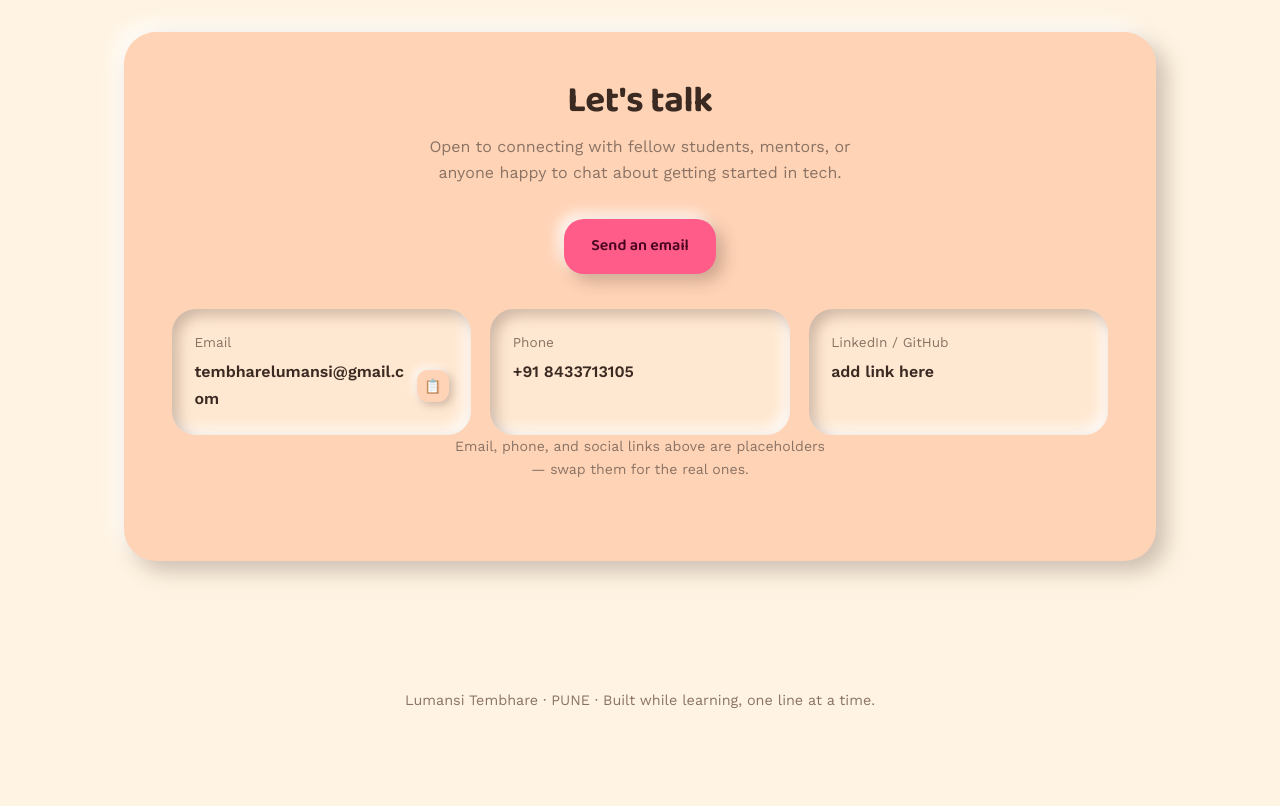
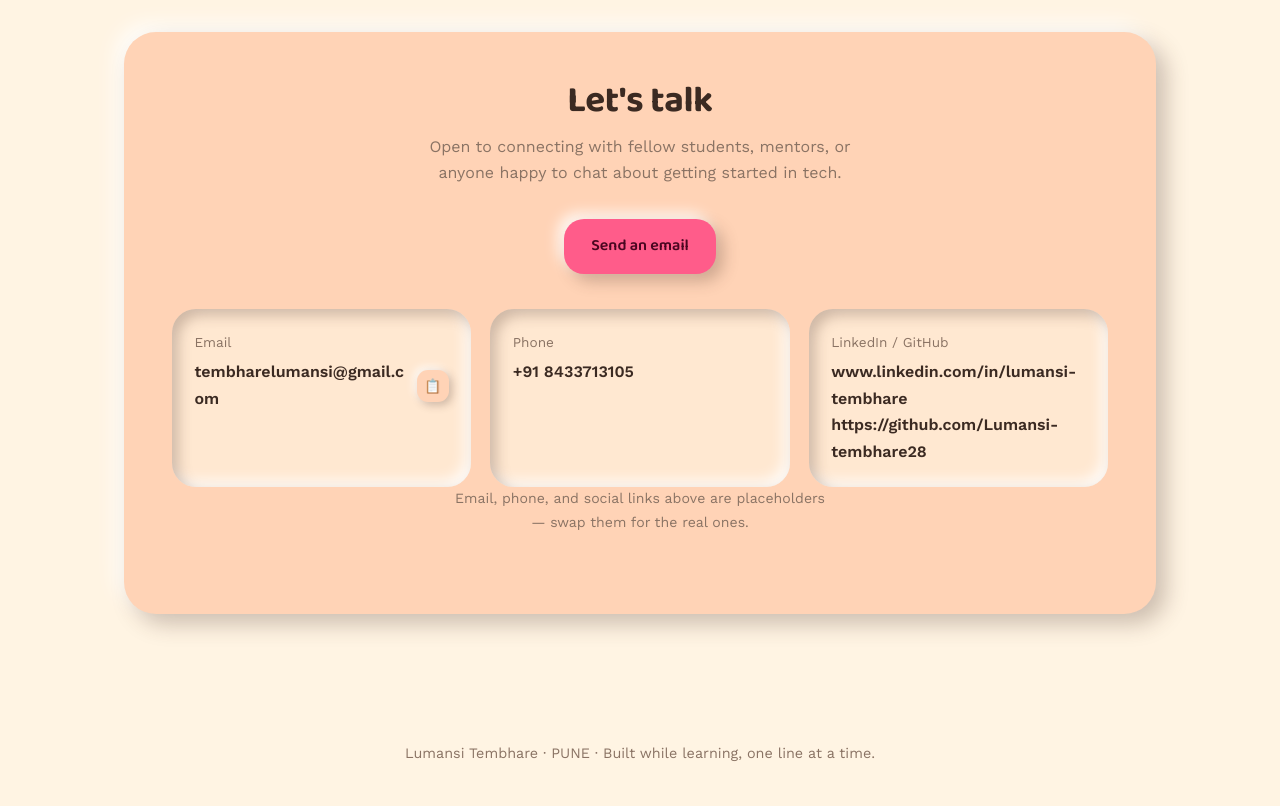
Before and after one commit to Lumansi-tembhare28/Lumansi-Portfolio, a plain HTML site: page index.html in a window 1280 px wide. Shown: the part 3077-3883 px from the top of the page. Before the commit the page ends 3830 px from the top, so only its background shows below. Drawn offline with nearby package versions, Linux system fonts and the light colour scheme.

Commit message:
Update index.html

```diff
--- a/index.html
+++ b/index.html
@@ -583,7 +583,8 @@
           </div>
           <div class="clay-inset contact-tile">
             <span class="label">LinkedIn / GitHub</span>
-            <a href="#" class="value">add link here</a>
+            <a href="#" class="value">www.linkedin.com/in/lumansi-tembhare</a>
+            <a href="#" class="value">https://github.com/Lumansi-tembhare28</a>
           </div>
         </div>
         <p class="placeholder-note">Email, phone, and social links above are placeholders — swap them for the real ones.</p>
```
